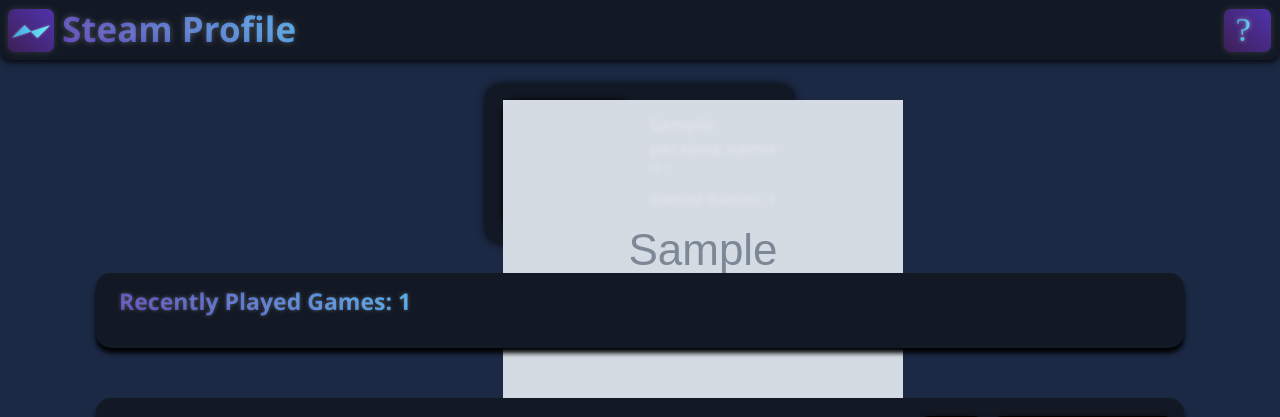
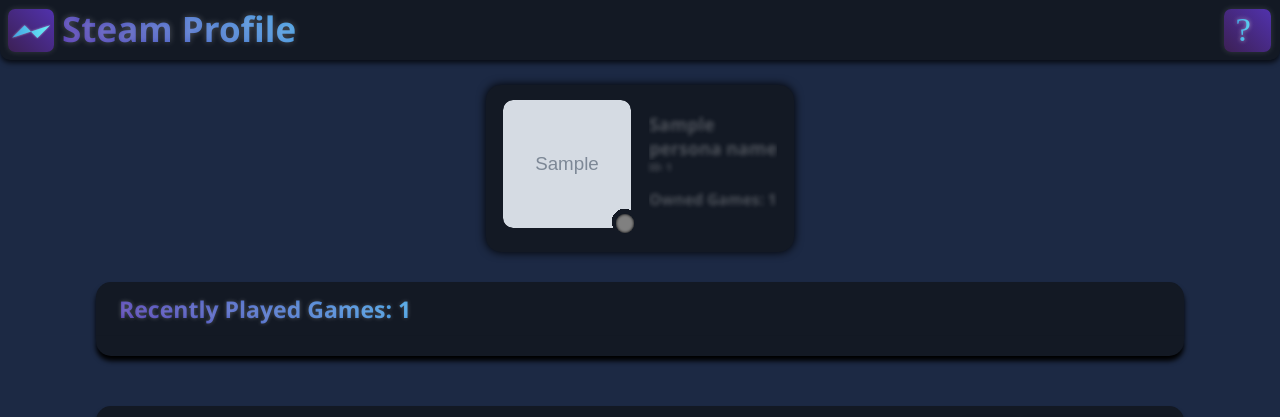
Before and after one commit to wtrstylus-331/Steam-Recommender, a Django app: template templates/profile_page.html in a window 1280 px wide. Shown: the top 417 px of the page. Run offline with Django 5.2, Linux system fonts and the light colour scheme; the template is opened without the code that fills it: most values are stand-ins (such as "Sample title", 1, 10 or a date in 2020); grey boxes marked "Sample" are stand-in pictures; data that the repository does not hold is empty.

Commit message:
Update profile_page.css

```diff
--- a/static/stylesheets/profile_page.css
+++ b/static/stylesheets/profile_page.css
@@ -116,7 +116,7 @@ footer {
     background: #131924;
     width: 24vw;
     padding-top: 15px;
-    padding-bottom: 15px;
+    padding-bottom: 0;
     border-radius: 15px;
     margin-left: auto;
     margin-right: auto;
@@ -134,7 +134,7 @@ footer {
     text-shadow: rgba(255, 255, 255, 0.25) 0 0 4px;
 }
 
-.user_avatar {
+.user_avatar img {
     border-radius: 10px;
     box-shadow: rgba(0, 0, 0, 1) 0 0 6px;
     margin-right: 0.7vw;
@@ -143,6 +143,23 @@ footer {
     height: 10vw;
     position: relative;
     transform: translateZ(0);
+    -webkit-mask:
+    radial-gradient(circle 1vw at 95% 95%, transparent 100%, black 100%);
+    mask:
+    radial-gradient(circle 1vw at 95% 95%, transparent 100%, black 100%);
+}
+
+.status_indicator {
+    position: relative;
+    position-anchor: inherit;
+    width: 1.45vw;
+    height: 1.45vw;
+    border-radius: 50%;
+    background: green;
+    box-shadow: inset rgba(0, 0, 0, 1) 0 0 3px;
+    z-index: 2;
+    bottom: 1.48vw;
+    left: 8.8vw;
 }
 
 .steam_persona {
@@ -262,7 +279,7 @@ footer {
     margin-top: 1.2em;
     margin-bottom: 0.8em;
     display: flex;
-    font-size: 1.2vw;
+    font-size: 1vw;
     font-family: "Segoe UI", system-ui, sans-serif;
     background: #131924;
     border-color: #131021;
@@ -271,8 +288,6 @@ footer {
     border-radius: .5em;
     padding-left: .5em;
     padding-right: .5em;
-    /*max-height: 2em;*/
-    /*padding-bottom: .3em;*/
     color: lightgray;
     cursor: pointer;
     transition-duration: 300ms;
```
